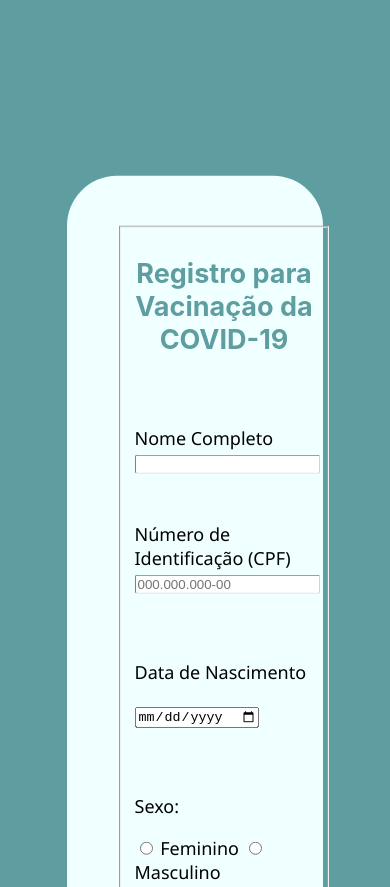
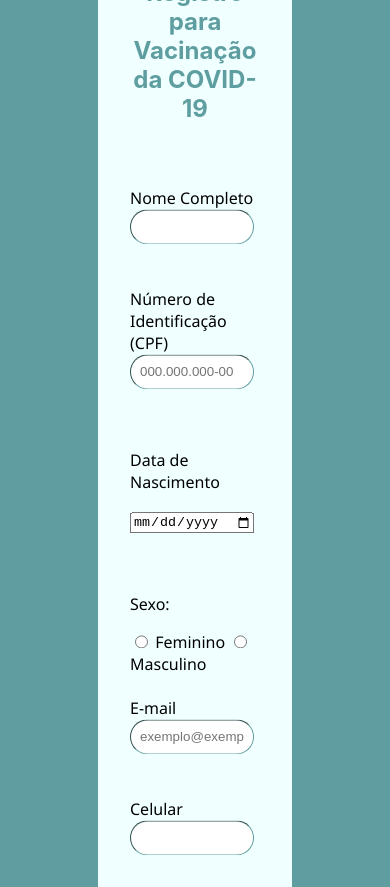
Before and after one commit to aelton10/Formulario, a plain HTML site: page index.html in a window 390 px wide. Shown: the top 887 px of the page. Drawn offline with Linux system fonts and the light colour scheme.

Commit message:
responsividade

```diff
--- a/index.html
+++ b/index.html
@@ -9,18 +9,18 @@
         body{
             font-family: 'Segoe UI', Tahoma, Geneva, Verdana, sans-serif;
             background-color:cadetblue;
-            font-size:large;
+            font-size:1rem;
         }
+
         .box{
             position: absolute;
-            top:100%;
-
+            top:33.33333em;
             left: 50%;
-            transform: translate(-50% , -50%);
+            transform: translate(-50% , -45%);
             background-color:azure;
-            padding: 50px;
-            border-radius: 50px;
-            width: 40%;
+            padding:2em;
+            border-radius: 40px;
+            width: 33.3333%;
         }
         h2{
             text-align: center;
@@ -31,17 +31,18 @@
             position: relative;
         }
         .inputUser{
-            border-radius: 2px;
-            border-width: 1px;
-            border-color:lightgray;
-            width:100%;
+            border-radius: 40px;
+            border-width: 0.05px;
+            border-color:cadetblue;
+            padding:9px;
+            width:80%;
         }
+
     </style>
 </head>
 <body>
     <div class="box">
         <form>
-            <fieldset>
                 <h2>Registro para Vacinação da COVID-19</h2>
                 <br><br>
                 <div class="imputbox">
@@ -122,7 +123,6 @@
                     <input type="text" name="cep" placeholder="00000-000" pattern="\d{5}-\d{3}" id="nome" class="inputUser" required>
                     <br><br>
                     <input type="submit" name="submit" id="submit">
-            </fieldset>
         </form>
     </div>
 </body>
```
